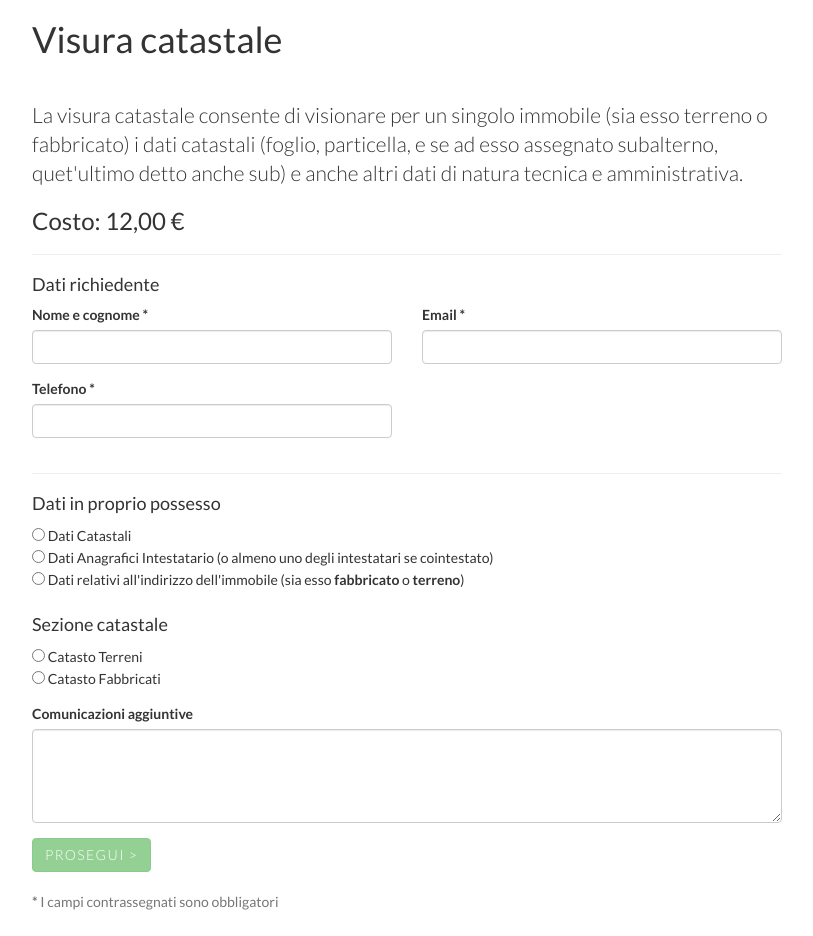
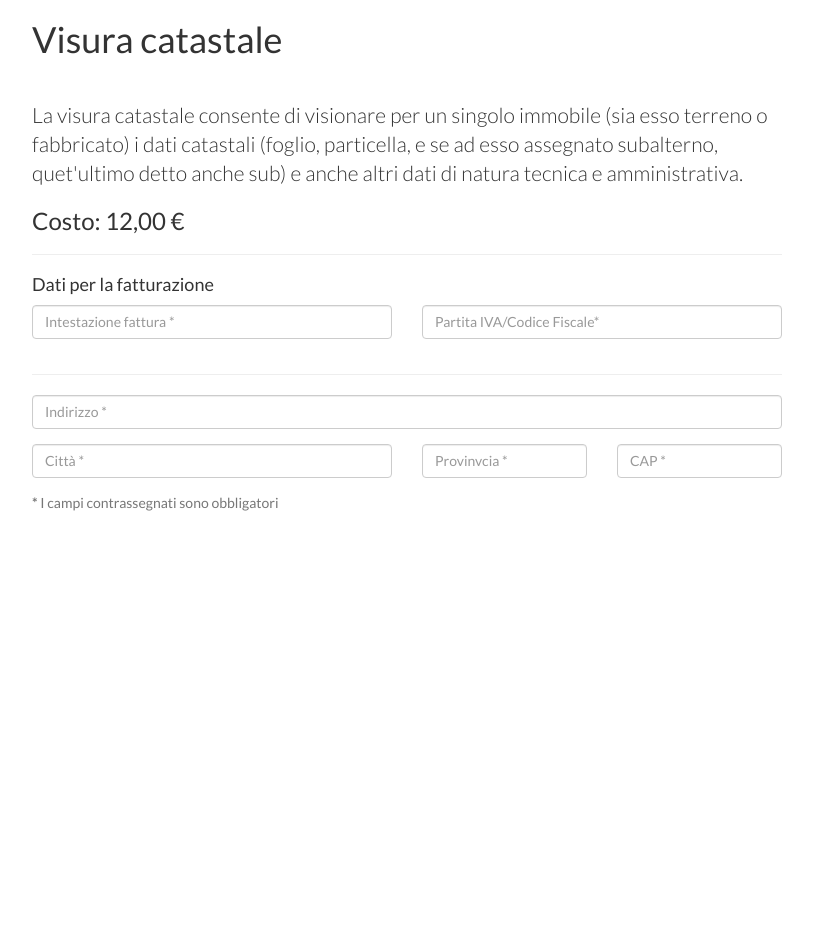
Before and after one commit to lucazpf/certonline, a PHP site: page /dati_richiedente.html in a window 1280 px wide. Shown: the whole page, without its empty margins (233-1046 px from the left). After the commit the page ends 511 px from the top, so only its background shows below. Run offline with PHP 8.4, Linux system fonts and the light colour scheme.

Commit message:
Eliminato dati richiedente

```diff
--- a/dati_richiedente.html
+++ b/dati_richiedente.html
@@ -20,7 +20,7 @@
                     <p class="lead">La visura catastale consente di visionare per un singolo immobile (sia esso terreno o fabbricato) i dati catastali (foglio, particella, e se ad esso assegnato subalterno, quet'ultimo detto anche sub) e anche altri dati di natura tecnica e amministrativa.</p>
                     <h3>Costo: 12,00 &euro;</h3>
                     <hr>
-                    <h4>Dati richiedente</h4>
+                    <h4>Dati per la fatturazione</h4>
 
                     <form id="contact-form" method="post" action="salva_richiedente.php" role="form">
 
@@ -31,68 +31,46 @@
                           <div class="row">
                               <div class="col-md-6">
                                   <div class="form-group">
-                                        <label for="form_name">Nome e cognome *</label>
-                                        <input id="form_name" type="text" name="name" class="form-control" placeholder="" required="required" data-error="Prego inserire un Nome e Cognome del richiedente">
+                                      <!--<label for="form_name">Nome e cognome *</label>-->
+                                      <input id="form_name" type="text" name="name" class="form-control" placeholder="Intestazione fattura *" required="required" data-error="Prego inserire un Nome e Cognome del richiedente">
                                       <div class="help-block with-errors"></div>
                                   </div>
                               </div>
                               <div class="col-md-6">
                                   <div class="form-group">
-                                        <label for="form_lastname">Email *</label>
-                                        <input id="form_lastname" type="text" name="surname" class="form-control" placeholder="" required="required" data-error="Prego fornire un indirizzo email valido">
+                                      <input id="form_lastname" type="text" name="surname" class="form-control" placeholder="Partita IVA/Codice Fiscale*" required="required" data-error="Prego fornire un indirizzo email valido">
                                       <div class="help-block with-errors"></div>
                                   </div>
                               </div>
                           </div>
+                          <hr>
                             <div class="row">
-                                <div class="col-md-6">
+                              <div class="col-md-12">
                                   <div class="form-group">
-                                        <label for="form_email">Telefono *</label>
-                                        <input id="form_email" type="email" name="email" class="form-control" placeholder="" required="required" data-error="Prego fornire un recapito telefonico">
+                                      <input id="form_email" type="email" name="email" class="form-control" placeholder="Indirizzo *" required="required" data-error="Prego fornire un recapito telefonico">
                                       <div class="help-block with-errors"></div>
                                   </div>
                               </div>
-
-                                <div class="col-md-12">
-                                  <hr>
+                              <div class="col-md-6">
                                   <div class="form-group">
-                                      <h4>Dati in proprio possesso</h4>
-
-<ul class="list-inline">
-<li><input type="radio" id="dati_catasto" name="dati_disponibili" value="Dati Catastali" required="required" data-error="Campo richiesto"> Dati Catastali </li><br>
-<li><input type="radio" id="dati_intestatario" name="dati_disponibili" value="Dati Anagrafici"> Dati Anagrafici Intestatario (o almeno uno degli intestatari se cointestato)</li>
-<li><input type="radio" id="dati_indirizzo" name="dati_disponibili" value="Dati Civico"> Dati relativi all'indirizzo dell'immobile (sia esso <b>fabbricato</b> o <b>terreno</b>) </li>
-</ul>
-<div class="help-block with-errors"></div>
-</div>
-
-
-                                </div>
-                                <div class="col-md-12">
-                                  <h4>Sezione catastale</h4>
-                                    <div class="form-group">
-
-<ul class="list-inline">
-<li><input type="radio" name="tipo_catasto" value="Catasto Terreni" required="required" data-error="Campo richiesto"> Catasto Terreni </li><br>
-<li>  <input type="radio" name="tipo_catasto" value="Catasto Fabbricati" required="true"> Catasto Fabbricati</li>
-</ul>
-<div class="help-block with-errors"></div>
-</div>
-
-                                    </div>
-                            </div>
-                            <div class="row">
-                                <div class="col-md-12">
-                                    <div class="form-group">
-                                        <label for="form_message">Comunicazioni aggiuntive</label>
-                                        <textarea id="form_message" name="message" class="form-control" rows="4"></textarea>
+                                      <input id="form_email" type="email" name="email" class="form-control" placeholder="Città *" required="required" data-error="Prego fornire un recapito telefonico">
                                       <div class="help-block with-errors"></div>
                                   </div>
                               </div>
-                                <div class="col-md-12">
-                                    <input type="submit" class="btn btn-success btn-send" value="Prosegui >">
+                              <div class="col-md-3">
+                                  <div class="form-group">
+                                      <input id="form_email" type="email" name="email" class="form-control" placeholder="Provinvcia *" required="required" data-error="Prego fornire un recapito telefonico">
+                                      <div class="help-block with-errors"></div>
                                   </div>
                               </div>
+                              <div class="col-md-3">
+                                  <div class="form-group">
+                                      <input id="form_email" type="email" name="email" class="form-control" placeholder="CAP *" required="required" data-error="Prego fornire un recapito telefonico">
+                                      <div class="help-block with-errors"></div>
+                                  </div>
+                              </div>
+                            </div>
+
                             <div class="row">
                                 <div class="col-md-12">
                                     <p class="text-muted"><strong>*</strong> I campi contrassegnati sono obbligatori</p>
```
Also changed, not shown: db/certonline.sql (added, +58 -0 lines), index.html (+24 -36 lines), salva_richiesta.php (+7 -3 lines). Lines whose indentation alone changed are shown as unchanged.
